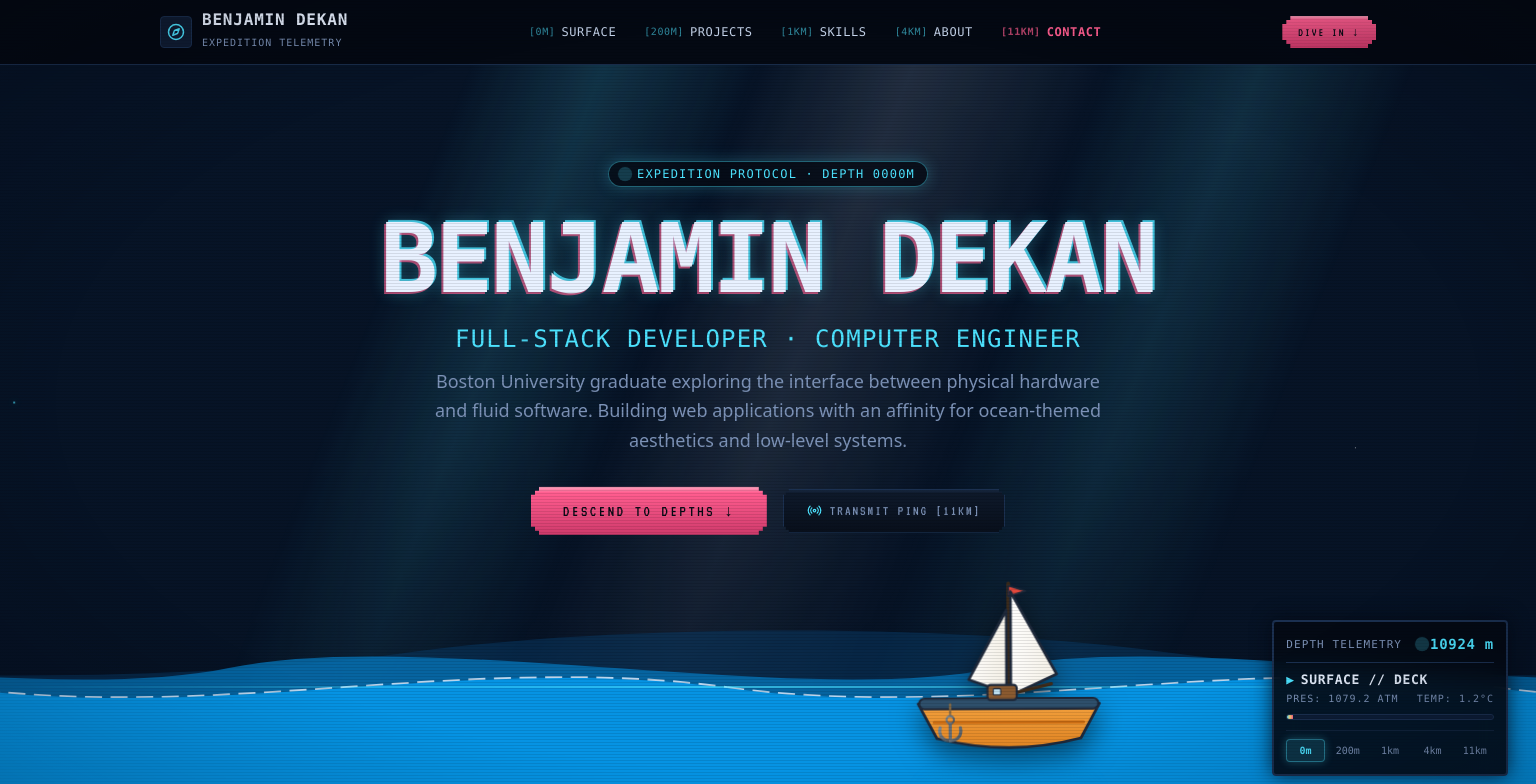
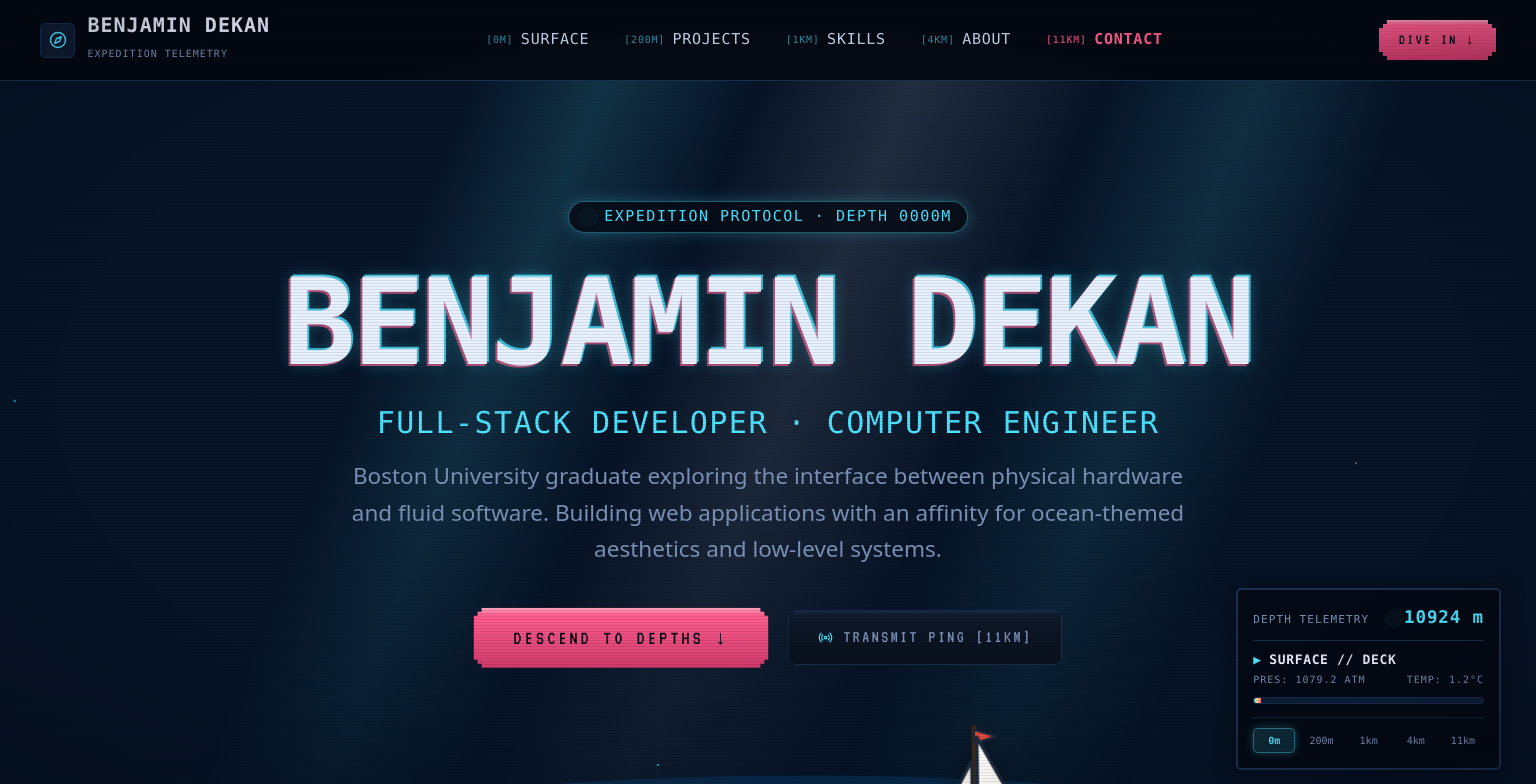
Before and after one commit to Benjamin-Dekan/portfolio, a Next.js app: page / in a window 1536 px wide. Shown: the top 784 px of the page. Built offline with nearby package versions, Linux system fonts and the light colour scheme.

Commit message:
style: sets responsive base font sizes

```diff
--- a/app/globals.css
+++ b/app/globals.css
@@ -30,6 +30,19 @@ html {
   scroll-behavior: smooth;
   background-color: #030712;
   color: #e8f1ff;
+  font-size: 16px;
+}
+
+@media (min-width: 1024px) {
+  html {
+    font-size: 18px;
+  }
+}
+
+@media (min-width: 1440px) {
+  html {
+    font-size: 20px;
+  }
 }
 
 body {
```
